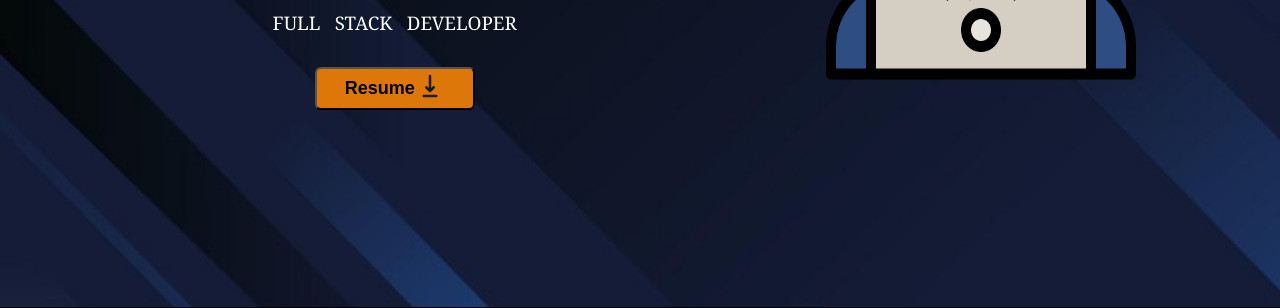
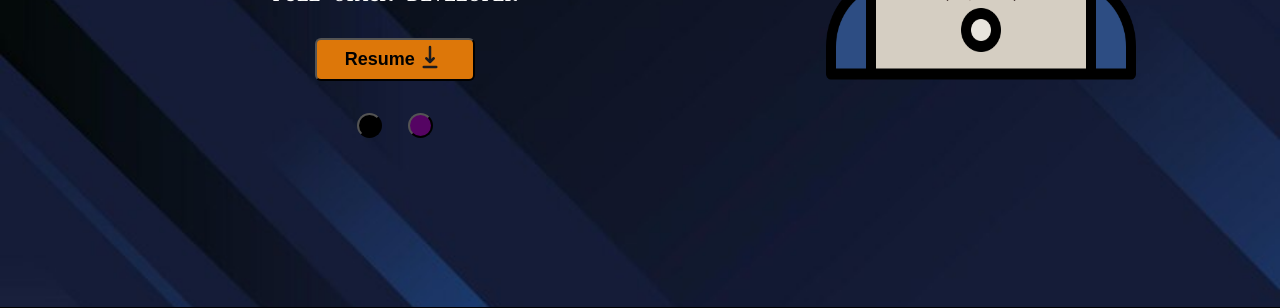
Before and after one commit to samar-abbas-786/__PORTFOLIO__, a plain HTML site: page index.html in a window 1280 px wide. Shown: the part 490-798 px from the top of the page. Drawn offline with Linux system fonts and the light colour scheme.

Commit message:
theme Commit

```diff
--- a/index.html
+++ b/index.html
@@ -29,7 +29,11 @@
         <h1>  SAMAR  ABBAS  </h1>
         <h3>FULL STACK DEVELOPER</h3>
        <a href="images/LAB_RESUME.pdf" download="" style="text-decoration: none;"><button class="btn" onclick="resume()" download>Resume <div><img src="images/download.svg" alt="" srcset=""></div></button></a>
-       <!-- <button onclick="theme()" class="btn" style="background-color: black; color: white; width: auto;padding: 10px 10px 10px 10px;margin-top: 1rem;">Change Theme</button> -->
+       <div class="themes">
+        <button onclick="theme()" class="btn1"> </button>
+        <button onclick="themepurple()" class="btn2"> </button>
+
+      </div>
     </div>
 
         <div class="pic  ">
--- a/index.js
+++ b/index.js
@@ -82,3 +82,19 @@ function theme() {
       element.style.backgroundColor = "white";
       element.style.color = "black";
     });*/
+function themepurple() {
+  document.querySelectorAll(".back").forEach((element) => {
+    console.log("Working");
+
+    // Check if the element has a specific class
+    if (element.classList.contains("black-theme")) {
+      // If the class is present, remove it and set a different background image
+      element.classList.remove("black-theme");
+      element.style.backgroundImage = "url('images/back2.jpg')";
+    } else {
+      // If the class is not present, add it and set the black background image
+      element.classList.add("black-theme");
+      element.style.backgroundImage = "url('images/pur.jpg')";
+    }
+  });
+}
--- a/style.css
+++ b/style.css
@@ -150,6 +150,30 @@ box-shadow: 2px 6px rgb(8, 0, 43);
   background-image: url(images/back2.jpg);
   background-position: center;
   background-size: cover;
+}
+.btn1{
+    height: 25px;
+    width: 25px;
+    background-color: black;
+    border-radius: 50%;
+}
+.btn2{
+    height: 25px;
+    width: 25px;
+    background-color: rgb(85, 4, 99);
+    border-radius: 50%;
+}
+.btn3{
+    height: 20px;
+    width: 20px;
+    background-color: rgb(11, 65, 3);
+    border-radius: 50%;
+}
+.themes{
+    width: 10vw;
+    display: flex;
+    justify-content: space-evenly;
+    margin-top: 2rem;
 }
 .btn:hover{
     width: 140px;
@@ -683,4 +707,7 @@ footer{
 
     padding: 2px 2px 2px 2px;
 }
+.themes{
+    width: 40vw;
 }
+}
```
Also changed, not shown: images/nblue.jpg (added), images/nikback.png (added), images/pur.jpg (added), images/purple.webp (added).
